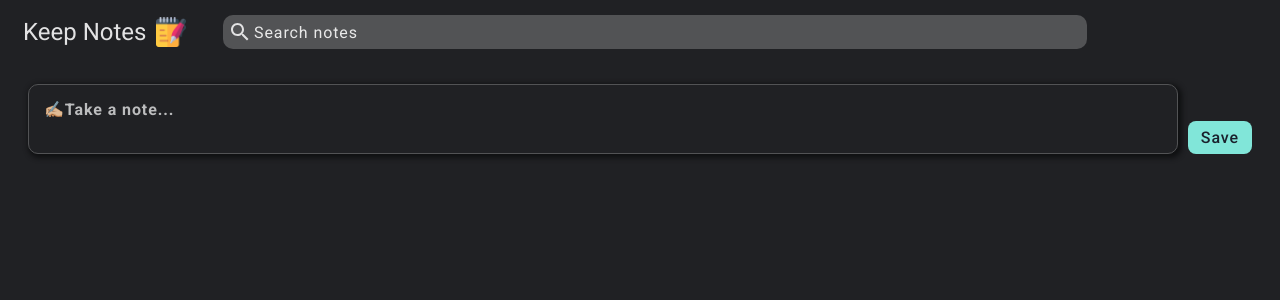
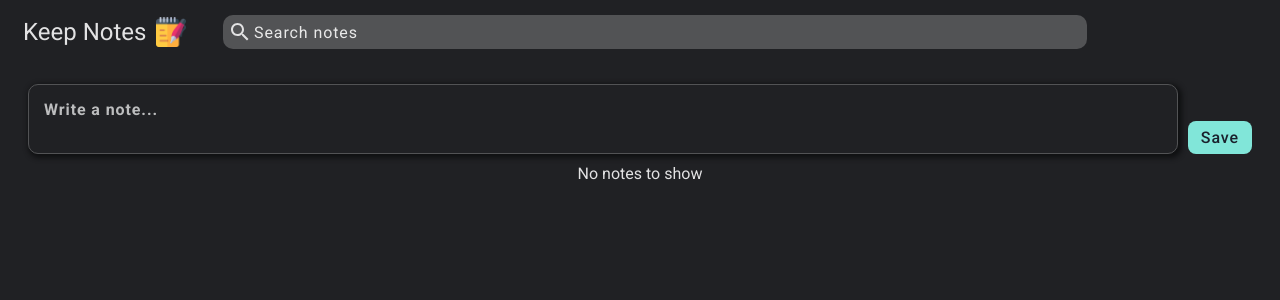
Before and after one commit to Suvradippaul/Keep-Notes, a React (Vite) app: page / in a window 1280 px wide. Shown: the top 300 px of the page. Built offline with nearby package versions, Linux system fonts and the light colour scheme.

Commit message:
Few minor improvements to improve SEO

```diff
--- a/index.html
+++ b/index.html
@@ -4,6 +4,11 @@
     <meta charset="UTF-8" />
     <link rel="icon" type="image/x-icon" href="/icon.ico" />
     <meta name="viewport" content="width=device-width, initial-scale=1.0" />
+    <meta
+      name="keywords"
+      content="notes, app, react, reactjs, simple, project, github"
+    />
+    <meta name="description" content="Simple notes app using React" />
     <link rel="preconnect" href="https://fonts.googleapis.com" />
     <link rel="preconnect" href="https://fonts.gstatic.com" crossorigin />
     <link
--- a/src/assets/css/Body.css
+++ b/src/assets/css/Body.css
@@ -1,5 +1,11 @@
 .container {
   padding: 10px;
+}
+
+.no-notes {
+  display: inline-flex;
+  width: 100%;
+  justify-content: center;
 }
 
 .create-note-area {
--- a/src/components/Body.jsx
+++ b/src/components/Body.jsx
@@ -72,13 +72,14 @@
         <textarea
           value={content}
           onChange={handleChange}
-          placeholder="✍🏼Take a note..."
+          placeholder="Write a note..."
           id="create-note"
         ></textarea>
         <button type="" onClick={addNote} id="addNoteBtn">
           Save
         </button>
       </div>
+      {notes.length == 0 && <div className="no-notes">No notes to show</div>}
       {notes.length > 0 && (
         <NotesList
           notes={notes.filter((note) =>
--- a/src/components/Header.jsx
+++ b/src/components/Header.jsx
@@ -7,7 +7,12 @@
     <div className="header">
       <div className="logo-area">
         Keep Notes
-        <img src={Icon} style={{ width: "30px", height: "30px" }} id="icon" />
+        <img
+          src={Icon}
+          alt="Logo"
+          style={{ width: "30px", height: "30px" }}
+          id="icon"
+        />
       </div>
       <div className="search-area">
         <SearchIcon id="search-icon"></SearchIcon>
```
